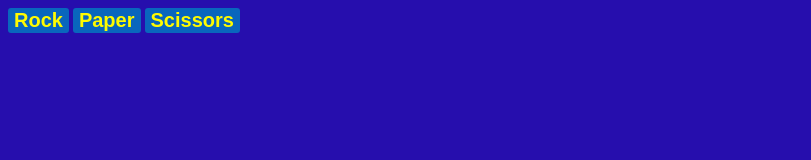
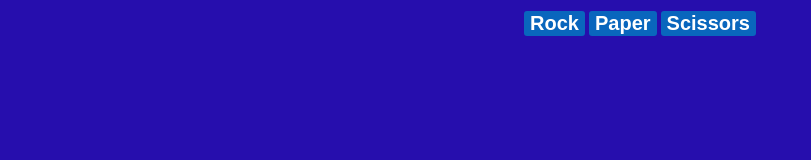
Before and after one commit to FrostyFire1/rps, a plain HTML site: page index.html in a window 1280 px wide. Shown: the whole page, without its empty margins (0-811 px from the left). Drawn offline with Linux system fonts and the light colour scheme.

Commit message:
Center elements

```diff
--- a/index.html
+++ b/index.html
@@ -9,9 +9,11 @@
     <title>Rock Paper Scissors</title>
   </head>
   <body>
-    <button id="rock">Rock</button>
-    <button id="paper">Paper</button>
-    <button id="scissors">Scissors</button>
+    <div class="buttons">
+      <button id="rock">Rock</button>
+      <button id="paper">Paper</button>
+      <button id="scissors">Scissors</button>
+    </div>
     <div id="result"></div>
   </body>
 </html>
--- a/styles.css
+++ b/styles.css
@@ -1,9 +1,14 @@
 body {
   background-color: #260ead;
+  display: flex;
+  flex-direction: column;
+  justify-content: center;
+  align-items: center;
 }
 button {
+  margin: 3px 0px;
   background-color: rgb(9, 102, 189);
-  color: rgb(255, 251, 0);
+  color: rgb(255, 255, 255);
   font-weight: bold;
   border: none;
   border-radius: 3px;
@@ -11,7 +16,7 @@ button {
 }
 
 #result {
-  color: rgb(255, 0, 76);
+  color: rgb(238, 228, 228);
   font-size: 30px;
   font-weight: bold;
 }
```
